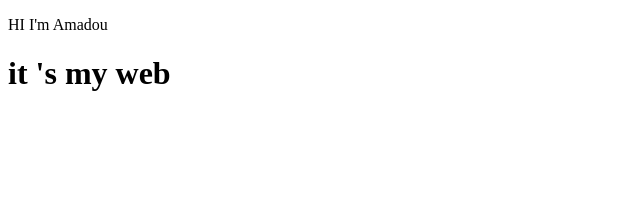
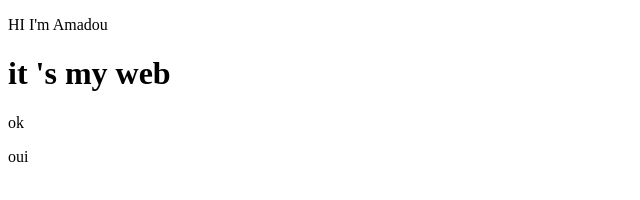
Before and after one commit to Amadu03/Math-Game, a plain HTML site: page index.html in a window 1280 px wide. Shown: the full height of the page, 0-640 px from the left. Drawn offline with Linux system fonts and the light colour scheme.

Commit message:
Update index.html

```diff
--- a/index.html
+++ b/index.html
@@ -8,6 +8,8 @@
 <body>
     <p>HI I'm Amadou</p>
     <h1>it 's my web</h1>
+    <p>ok</p>
+    <p>oui</p>
 
 </body>
 </html>
```
